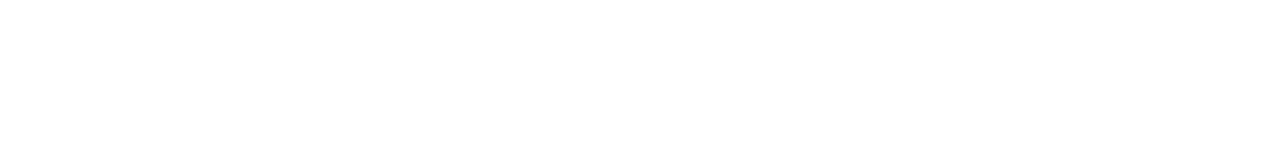
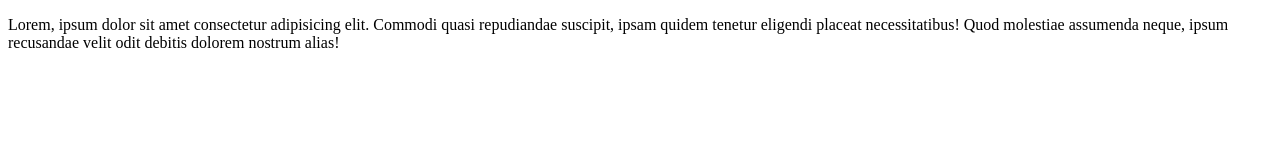
Before and after one commit to Senven007/02-MyProject, a plain HTML site: page index.html in a window 1280 px wide. Drawn offline with Linux system fonts and the light colour scheme.

Commit message:
修改index文件

```diff
--- a/index.html
+++ b/index.html
@@ -7,6 +7,8 @@
     <title>Document</title>
 </head>
 <body>
-
+    <div>
+        <p>Lorem, ipsum dolor sit amet consectetur adipisicing elit. Commodi quasi repudiandae suscipit, ipsam quidem tenetur eligendi placeat necessitatibus! Quod molestiae assumenda neque, ipsum recusandae velit odit debitis dolorem nostrum alias!</p>
+    </div>
 </body>
 </html>
```
